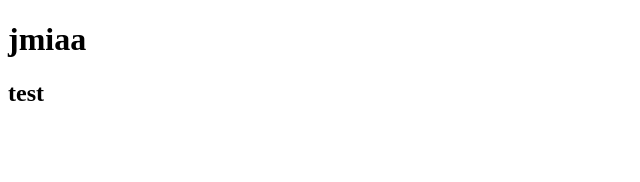
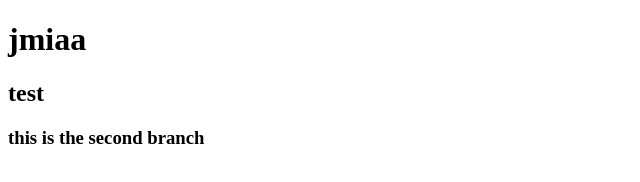
Before and after one commit to jmiaaboutarik/GIT-TEST, a plain HTML site: page index.html in a window 1280 px wide. Shown: the whole page, without its empty margins (0-640 px from the left). Drawn offline with Linux system fonts and the light colour scheme.

Commit message:
changes came from branch1

```diff
--- a/index.html
+++ b/index.html
@@ -8,5 +8,6 @@
 <body>
     <h1>jmiaa</h1>
     <h2>test</h2>
+    <h3>this is the second branch</h3>
 </body>
 </html>
```
